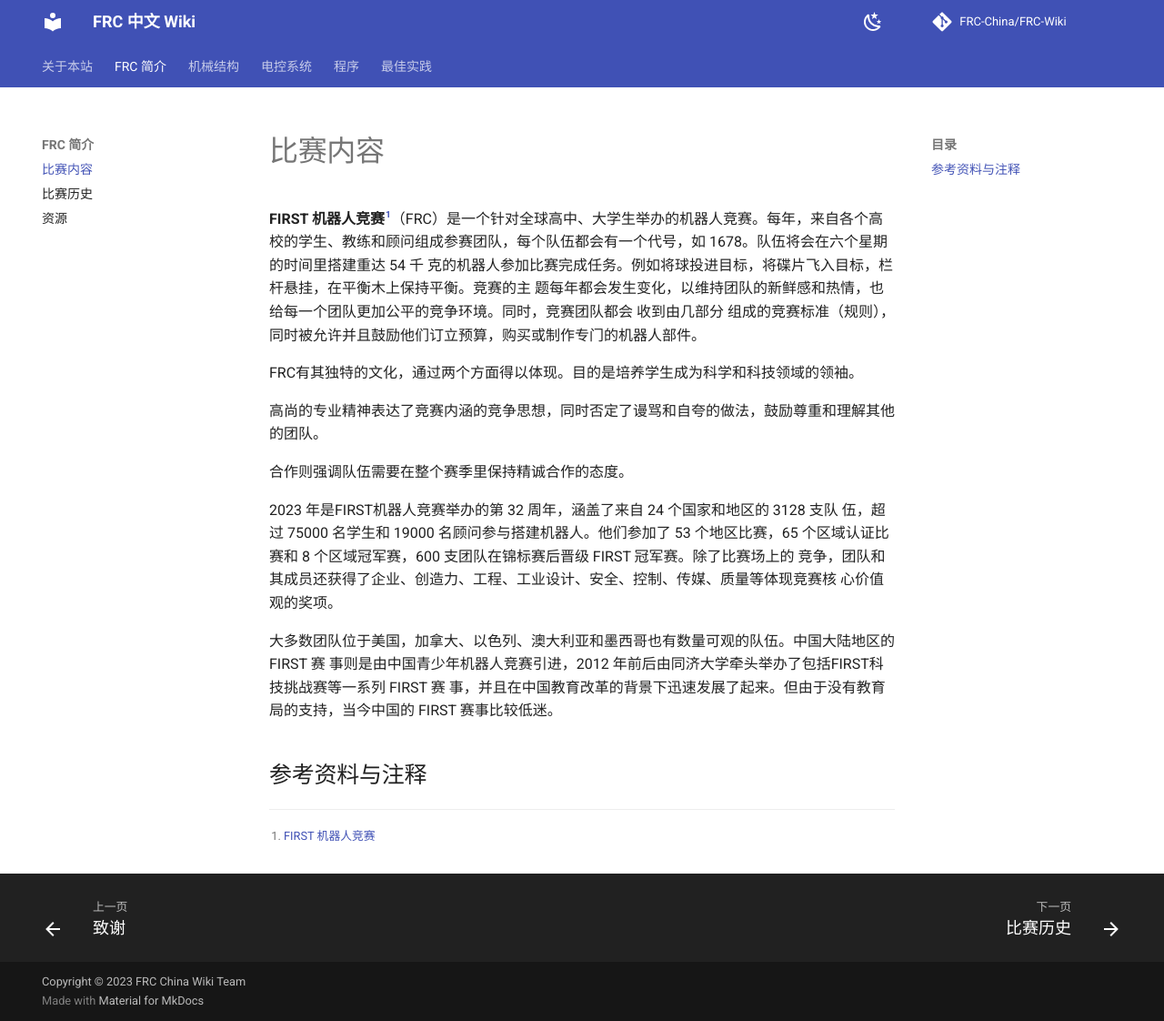
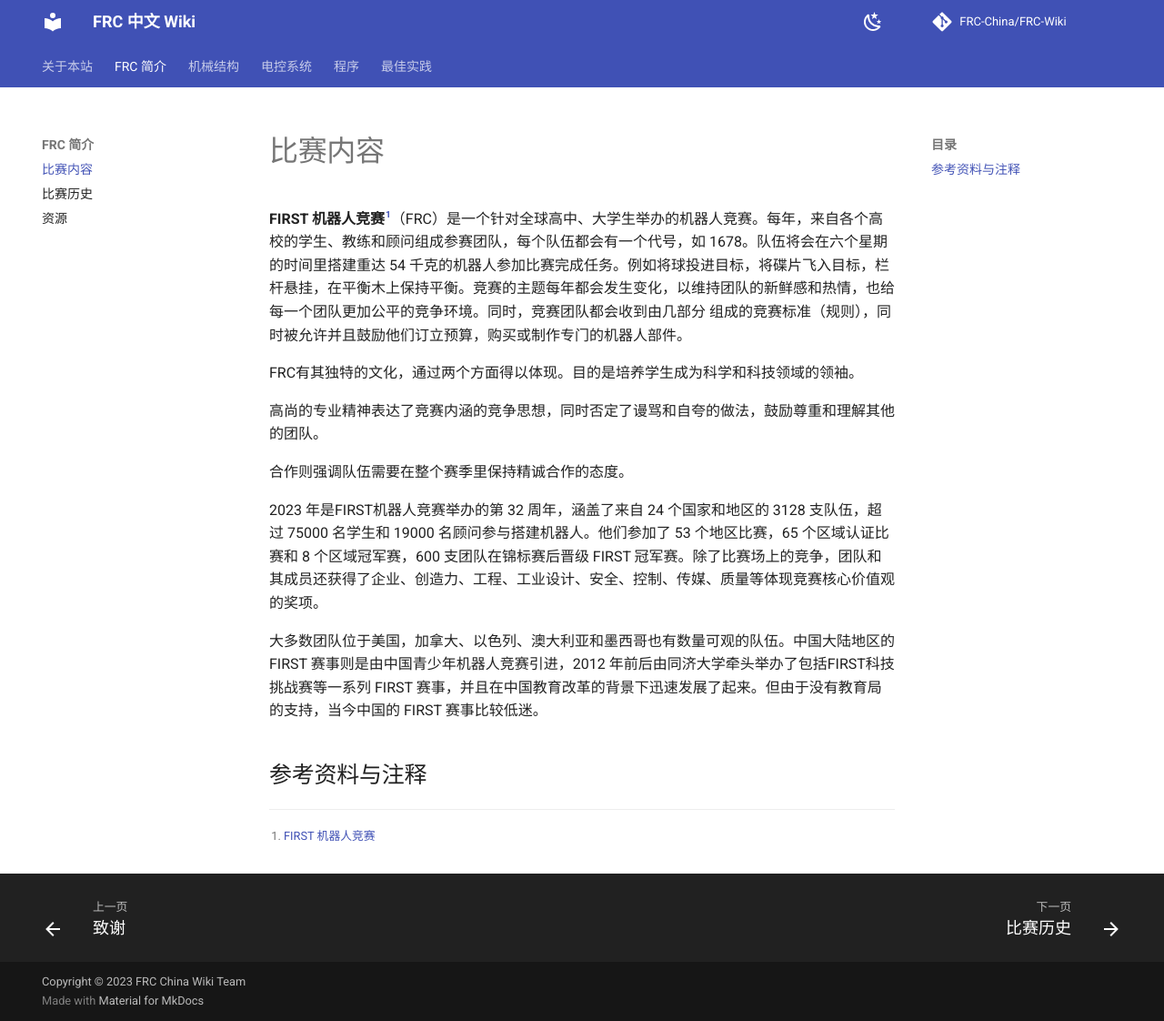
Before and after one commit to FRC-China/FRC-Wiki, an MkDocs documentation site: the page built from docs/intro/content.md, in a window 1280 px wide and 1122 px high. Shown: the whole window at 91% size. Built offline with MkDocs 1.6.1 and Material for MkDocs 9.7.7, drawn with Linux system fonts in a browser that asks for light colours; comment, search, counter and statistics services are not loaded.

```diff
--- a/docs/intro/content.md
+++ b/docs/intro/content.md
@@ -1,10 +1,6 @@
 # 比赛内容
 
-**FIRST 机器人竞赛**[^ref1]（FRC）是一个针对全球高中、大学生举办的机器人竞赛。每年，来自各个高
-校的学生、教练和顾问组成参赛团队，每个队伍都会有一个代号，如 1678。队伍将会在六个星期的时间里搭建重达 54 千
-克的机器人参加比赛完成任务。例如将球投进目标，将碟片飞入目标，栏杆悬挂，在平衡木上保持平衡。竞赛的主
-题每年都会发生变化，以维持团队的新鲜感和热情，也给每一个团队更加公平的竞争环境。同时，竞赛团队都会
-收到由几部分 组成的竞赛标准（规则），同时被允许并且鼓励他们订立预算，购买或制作专门的机器人部件。
+**FIRST 机器人竞赛**[^ref1]（FRC）是一个针对全球高中、大学生举办的机器人竞赛。每年，来自各个高校的学生、教练和顾问组成参赛团队，每个队伍都会有一个代号，如 1678。队伍将会在六个星期的时间里搭建重达 54 千克的机器人参加比赛完成任务。例如将球投进目标，将碟片飞入目标，栏杆悬挂，在平衡木上保持平衡。竞赛的主题每年都会发生变化，以维持团队的新鲜感和热情，也给每一个团队更加公平的竞争环境。同时，竞赛团队都会收到由几部分 组成的竞赛标准（规则），同时被允许并且鼓励他们订立预算，购买或制作专门的机器人部件。
 
 FRC有其独特的文化，通过两个方面得以体现。目的是培养学生成为科学和科技领域的领袖。
 
@@ -12,15 +8,9 @@ FRC有其独特的文化，通过两个方面得以体现。目的是培养学
 
 合作则强调队伍需要在整个赛季里保持精诚合作的态度。
 
-2023 年是FIRST机器人竞赛举办的第 32 周年，涵盖了来自 24 个国家和地区的 3128 支队
-伍，超过 75000 名学生和 19000 名顾问参与搭建机器人。他们参加了 53 个地区比赛，65
-个区域认证比赛和 8 个区域冠军赛，600 支团队在锦标赛后晋级 FIRST 冠军赛。除了比赛场上的
-竞争，团队和其成员还获得了企业、创造力、工程、工业设计、安全、控制、传媒、质量等体现竞赛核
-心价值观的奖项。
+2023 年是FIRST机器人竞赛举办的第 32 周年，涵盖了来自 24 个国家和地区的 3128 支队伍，超过 75000 名学生和 19000 名顾问参与搭建机器人。他们参加了 53 个地区比赛，65 个区域认证比赛和 8 个区域冠军赛，600 支团队在锦标赛后晋级 FIRST 冠军赛。除了比赛场上的竞争，团队和其成员还获得了企业、创造力、工程、工业设计、安全、控制、传媒、质量等体现竞赛核心价值观的奖项。
 
-大多数团队位于美国，加拿大、以色列、澳大利亚和墨西哥也有数量可观的队伍。中国大陆地区的 FIRST 赛
-事则是由中国青少年机器人竞赛引进，2012 年前后由同济大学牵头举办了包括FIRST科技挑战赛等一系列 FIRST 赛
-事，并且在中国教育改革的背景下迅速发展了起来。但由于没有教育局的支持，当今中国的 FIRST 赛事比较低迷。
+大多数团队位于美国，加拿大、以色列、澳大利亚和墨西哥也有数量可观的队伍。中国大陆地区的 FIRST 赛事则是由中国青少年机器人竞赛引进，2012 年前后由同济大学牵头举办了包括FIRST科技挑战赛等一系列 FIRST 赛事，并且在中国教育改革的背景下迅速发展了起来。但由于没有教育局的支持，当今中国的 FIRST 赛事比较低迷。
 
 ## 参考资料与注释
 [^ref1]: [FIRST 机器人竞赛](https://zh.wikipedia.org/wiki/FIRST机器人竞赛)
```
Also changed, not shown: docs/intro/history.md (+1 -4 lines).
